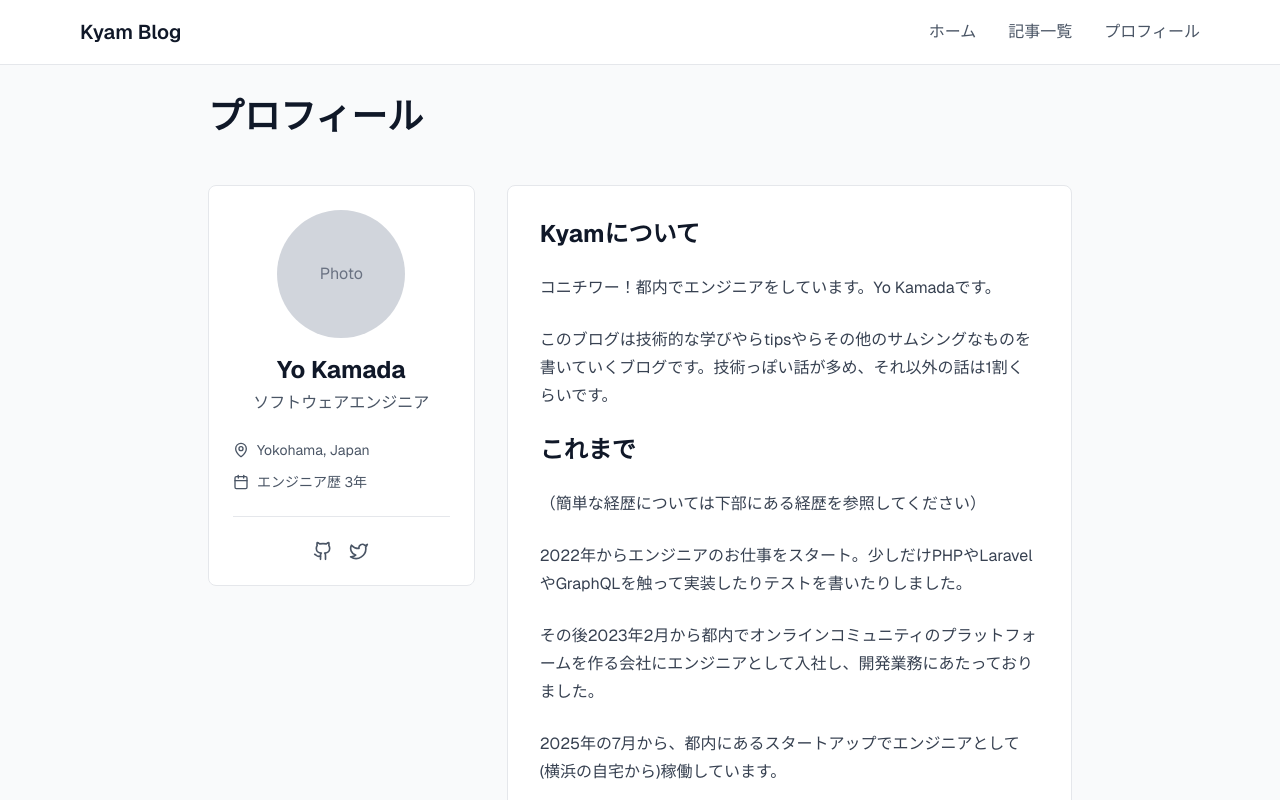
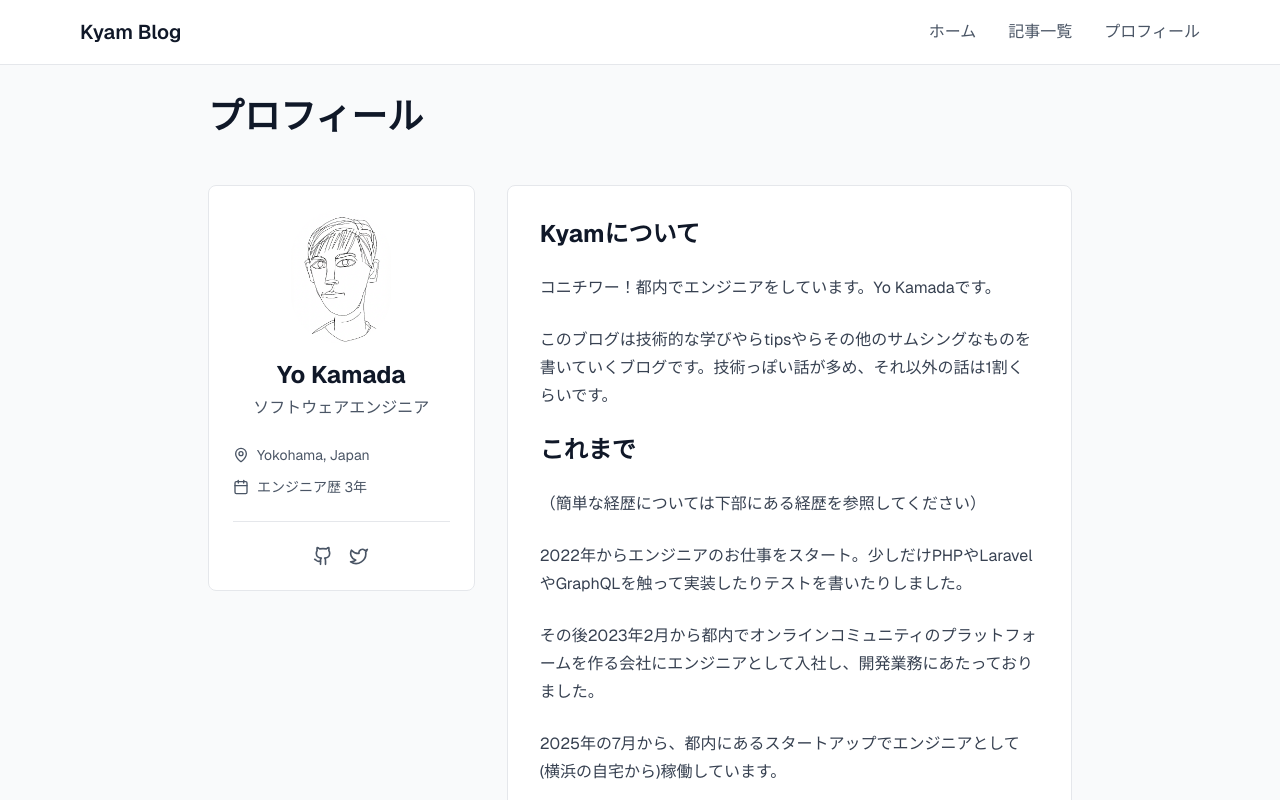
Before and after one commit to bumpfuji10/kyam-site, a Next.js app: page /about in a window 1280 px wide. Shown: the top 800 px of the page. Built offline with nearby package versions, Linux system fonts and the light colour scheme.

Commit message:
[add]画像を追加

```diff
--- a/src/app/about/page.tsx
+++ b/src/app/about/page.tsx
@@ -1,4 +1,5 @@
 import { Mail, Github, Twitter, MapPin, Calendar } from 'lucide-react';
+import Image from 'next/image';
 
 export default function AboutPage() {
   const skills = [
@@ -43,9 +44,13 @@ export default function AboutPage() {
         <div className="lg:col-span-1">
           <div className="bg-white rounded-lg border border-gray-200 p-6 sticky top-8">
             <div className="text-center mb-6">
-              <div className="w-32 h-32 bg-gray-300 rounded-full mx-auto mb-4 flex items-center justify-center">
-                <span className="text-gray-500">Photo</span>
-              </div>
+              <Image
+                src="/me.png"
+                alt="Logo"
+                width={100}
+                height={100}
+                className="rounded-full mx-auto mb-4 flex items-center justify-center"
+              />
               <h2 className="text-2xl font-bold text-gray-900 mb-1">Yo Kamada</h2>
               <p className="text-gray-600 mb-4">ソフトウェアエンジニア</p>
             </div>
--- a/src/components/ProfileCard.tsx
+++ b/src/components/ProfileCard.tsx
@@ -1,12 +1,17 @@
 import { Github, Twitter } from 'lucide-react';
+import Image from 'next/image';
 
 export default function ProfileCard() {
   return (
     <div className="bg-white rounded-lg p-6 border border-gray-200">
       <div className="flex flex-col items-center">
-        <div className="w-20 h-20 bg-gray-300 rounded-full mb-4 flex items-center justify-center">
-          <span className="text-gray-500 text-sm">Photo</span>
-        </div>
+        <Image
+          src="/me.png"
+          alt="Logo"
+          width={100}
+          height={100}
+          className="rounded-full mx-auto mb-4 flex items-center justify-center"
+        />
         <h3 className="text-xl font-semibold text-gray-900 mb-1">Yo Kamada</h3>
         <p className="text-gray-600 mb-4">ソフトウェアエンジニア</p>
         <p className="text-gray-600 text-sm text-center leading-relaxed mb-4">
```
Also changed, not shown: public/me.png (added).
